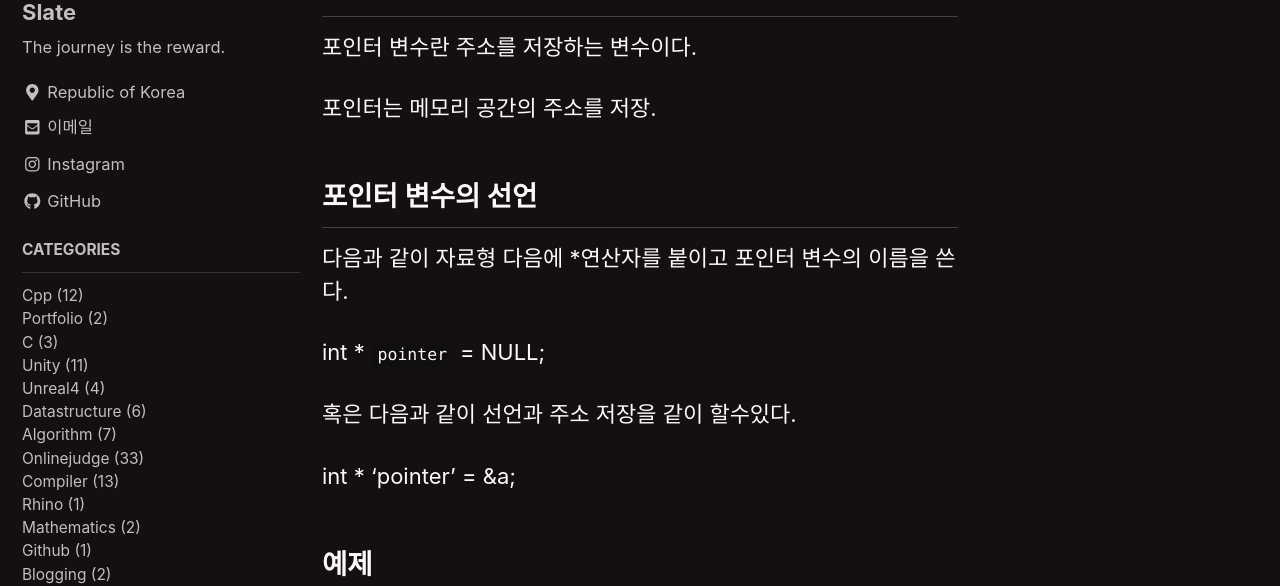
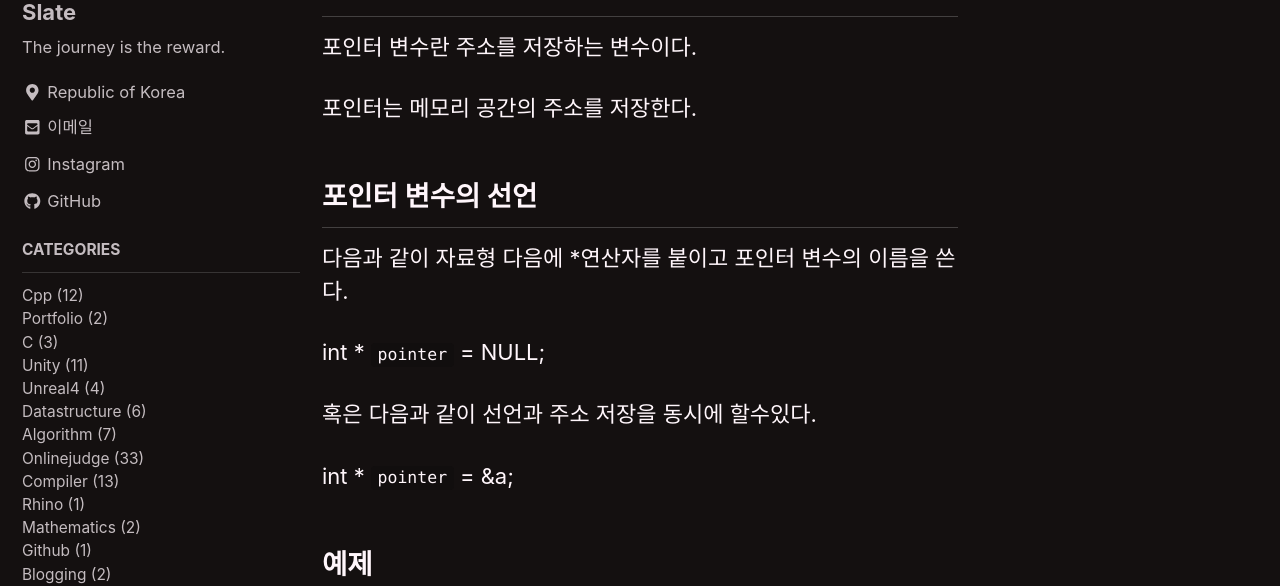
Before and after one commit to lesslate/lesslate.github.io, a Jekyll site: the page built from _posts/C/2019-02-07-C언어 포인터.md, in a window 1280 px wide and 1400 px high, scrolled down 334 px. Shown: the part 165-751 px from the top of the window. Built offline with Jekyll 4.4.1, drawn with Linux system fonts in a browser that asks for light colours; nearby versions of some CDN libraries; comment, search, counter and statistics services are not loaded.

Commit message:
Update 2019-02-07-C언어 포인터.md

````diff
--- a/_posts/C/2019-02-07-C언어 포인터.md
+++ b/_posts/C/2019-02-07-C언어 포인터.md
@@ -19,7 +19,7 @@ sidebar_main: true
 
 포인터 변수란 주소를 저장하는 변수이다.
 
-포인터는 메모리 공간의 주소를 저장.
+포인터는 메모리 공간의 주소를 저장한다.
 
 
 
@@ -30,9 +30,9 @@ sidebar_main: true
 int * `pointer` = NULL;
 
 
-혹은 다음과 같이 선언과 주소 저장을 같이 할수있다.
+혹은 다음과 같이 선언과 주소 저장을 동시에 할수있다.
 
-int * 'pointer' = &a;
+int * `pointer` = &a;
 
 
 ## 예제
@@ -55,7 +55,7 @@ int main()
 
 포인터 변수 pt에 &a(변수 a의 주소)를 저장한다음
 
-*pt=10을 수행
+* pt=10을 수행
 
 이때 pt는 &a를 저장하고 있으므로 *pt는
 
@@ -68,4 +68,5 @@ int main()
 10 10
 ```
 
+
 포인터 변수의 장점은 어떤 변수의 주소를 저장하느냐에 따라서 간접 접근 대상이 바뀌게된다.
````
